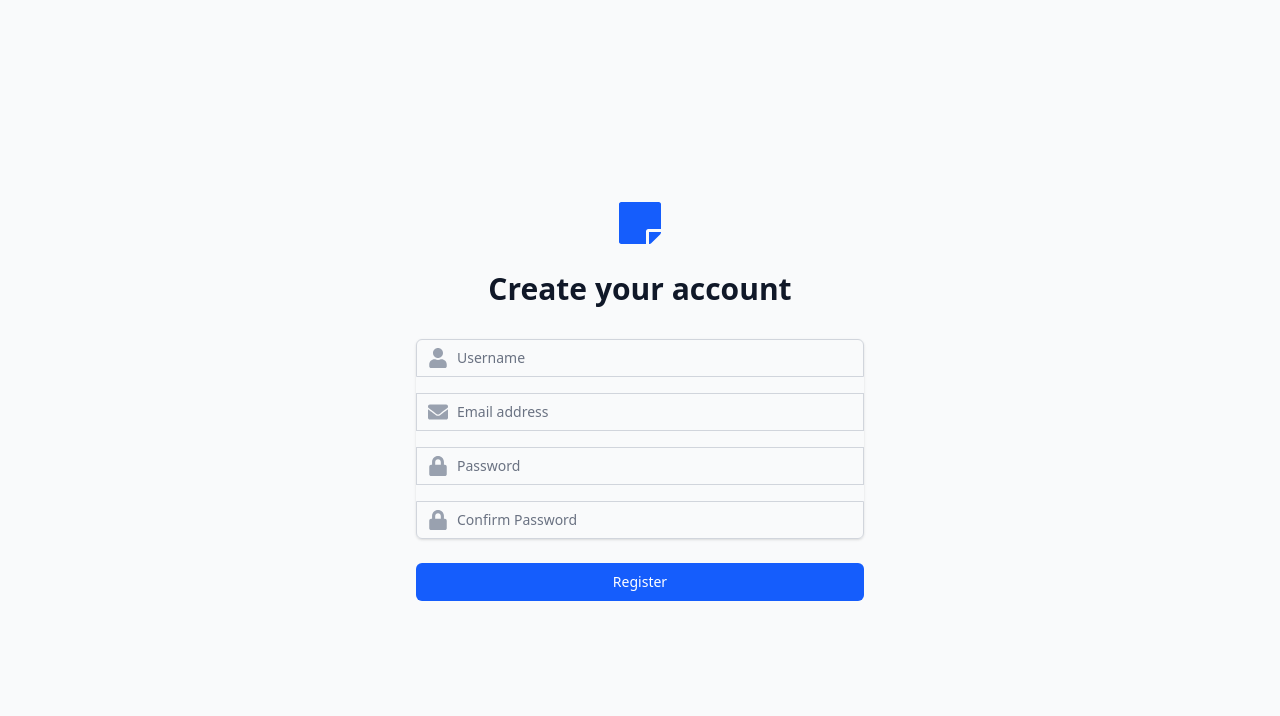
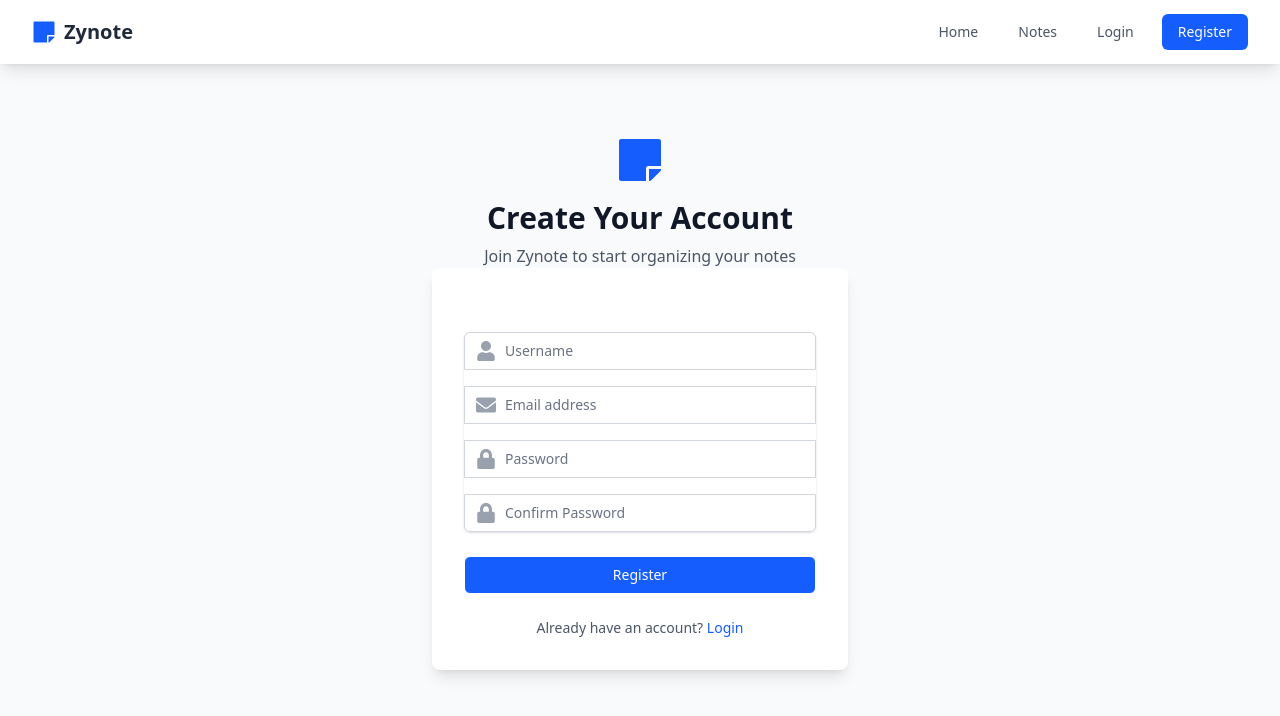
Before and after one commit to Vi303832/CM, a React (Vite) app in the folder front/: page /register in a window 1280 px wide. Shown: the top 716 px of the page. Built offline with nearby package versions, Linux system fonts and the light colour scheme.

Commit message:
İmprovements on register and login page ui + removed unnecessarylogs

```diff
--- a/front/src/pages/Login.jsx
+++ b/front/src/pages/Login.jsx
@@ -1,10 +1,11 @@
 import React, { useState } from 'react';
-import Navbar from '../components/Navbar';
 import { useNavigate } from 'react-router-dom';
-import axios from 'axios';
+import { FaStickyNote, FaEnvelope, FaLock } from 'react-icons/fa';
 import 'react-toastify/dist/ReactToastify.css';
 import { ToastContainer } from 'react-toastify';
 import { showToast } from '../utils/toast';
+import Navbar from '../components/Navbar';
+import axios from 'axios';
 
 const Login = () => {
     const navigate = useNavigate();
@@ -41,45 +42,63 @@ const Login = () => {
     };
 
     return (
-        <div className="h-screen flex flex-col">
+        <div className="min-h-screen bg-gray-50">
             <Navbar />
-            <ToastContainer />
-            <main className="pt-16 h-full flex items-center justify-center bg-gray-50">
-                <div className="bg-white p-8 rounded-lg shadow-md w-full max-w-md">
-                    <h2 className="text-2xl font-bold text-gray-800 mb-6 text-center">Login</h2>
-                    <form onSubmit={handleSubmit}>
+            <div className="max-w-md mx-auto pt-24 px-4">
+                <div className="text-center mt-10">
+                    <div className="flex justify-center mb-4">
+                        <FaStickyNote className="text-blue-600 text-5xl" />
+                    </div>
+                    <h1 className="text-3xl font-bold text-gray-900 mb-2">Welcome Back</h1>
+                    <p className="text-gray-600">Sign in to access your notes</p>
+                </div>
+                <div className="bg-white rounded-lg shadow-lg p-8">
+                    <ToastContainer position="top-right" autoClose={3000} />
+                    <form className="mt-8 space-y-6" onSubmit={handleSubmit}>
                         <div className="mb-4">
                             <label className="block text-gray-700 text-sm font-bold mb-2" htmlFor="email">
                                 Email
                             </label>
+                            <div className="relative">
+                                <div className="absolute inset-y-0 left-0 pl-3 flex items-center pointer-events-none">
+                                    <FaEnvelope className="h-5 w-5 text-gray-400" />
+                                </div>
                                 <input
                                     type="email"
                                     id="email"
                                     name="email"
                                     value={formData.email}
                                     onChange={handleChange}
-                                className="shadow appearance-none border rounded w-full py-2 px-3 text-gray-700 leading-tight focus:outline-none focus:shadow-outline"
+                                    className="appearance-none rounded-none relative block w-full px-3 py-2 pl-10 border border-gray-300 placeholder-gray-500 text-gray-900 focus:outline-none focus:ring-blue-500 focus:border-blue-500 focus:z-10 sm:text-sm"
+                                    placeholder="Email address"
                                     required
                                 />
+                            </div>
                         </div>
                         <div className="mb-6">
                             <label className="block text-gray-700 text-sm font-bold mb-2" htmlFor="password">
                                 Password
                             </label>
+                            <div className="relative">
+                                <div className="absolute inset-y-0 left-0 pl-3 flex items-center pointer-events-none">
+                                    <FaLock className="h-5 w-5 text-gray-400" />
+                                </div>
                                 <input
                                     type="password"
                                     id="password"
                                     name="password"
                                     value={formData.password}
                                     onChange={handleChange}
-                                className="shadow appearance-none border rounded w-full py-2 px-3 text-gray-700 leading-tight focus:outline-none focus:shadow-outline"
+                                    className="appearance-none rounded-none relative block w-full px-3 py-2 pl-10 border border-gray-300 placeholder-gray-500 text-gray-900 focus:outline-none focus:ring-blue-500 focus:border-blue-500 focus:z-10 sm:text-sm"
+                                    placeholder="Password"
                                     required
                                 />
+                            </div>
                         </div>
                         <div className="flex items-center justify-between">
                             <button
                                 type="submit"
-                                className="bg-blue-600 text-white px-4 py-2 rounded hover:bg-blue-700 transition-colors w-full cursor-pointer"
+                                className="group relative w-full flex justify-center py-2 px-4 border cursor-pointer border-transparent text-sm font-medium rounded-md text-white bg-blue-600 hover:bg-blue-700 focus:outline-none focus:ring-2 focus:ring-offset-2 focus:ring-blue-500"
                             >
                                 Login
                             </button>
@@ -98,7 +117,7 @@ const Login = () => {
                         </div>
                     </form>
                 </div>
-            </main>
+            </div>
         </div>
     );
 };
--- a/front/src/pages/Notes.jsx
+++ b/front/src/pages/Notes.jsx
@@ -213,12 +213,28 @@ const Notes = () => {
                     throw new Error('Invalid response format');
                 }
             } catch (err) {
+                let errorMessage = 'Failed to fetch notes';
 
-                setError('Failed to fetch notes');
+                if (err.response) {
+                    switch (err.response.status) {
+                        case 401:
+                            errorMessage = 'Please log in to view your notes';
+                            break;
+                        case 403:
+                            errorMessage = 'Your session has expired. Please log in again';
+                            break;
+                        case 404:
+                            errorMessage = 'No notes found';
+                            break;
+                        default:
+                            errorMessage = 'Unable to load notes. Please try again later';
+                    }
+                } else if (err.request) {
+                    errorMessage = 'Network error. Please check your connection';
+                }
 
-                if (notes.length === 0) {
-                    showToast.error('Failed to fetch notes');
-                }
+                setError(errorMessage);
+                showToast.error(errorMessage);
                 setNotes([]);
             } finally {
                 setIsLoading(false);
@@ -344,19 +360,12 @@ const Notes = () => {
         const fetchSummaryUsage = async () => {
             try {
                 const usage = await notesAPI.getSummaryUsage();
-                console.log(usage.remaining); // Correct property name
-
                 setSummaryUsage({
-                    count: usage.remaining, // Fixed typo here (remaning → remaining)
+                    count: usage.remaining,
                     nextReset: usage.nextReset
                 });
-
-                console.log(summaryUsage.nextReset)
-                // This will still show the old value because state updates are async
-                // console.log(summaryUsage.count);
-
             } catch (error) {
-                console.error('Failed to fetch summary usage:', error);
+                showToast.error('Failed to fetch summary usage');
             }
         };
 
@@ -370,7 +379,6 @@ const Notes = () => {
                 return;
             }
 
-            // Check if user has any remaining usages
             if (summaryUsage.count <= 0) {
                 showToast.error(`You've reached your weekly summary limit. Limit resets on ${summaryUsage.nextReset}`);
                 return;
@@ -381,7 +389,6 @@ const Notes = () => {
 
             const result = await notesAPI.summarizeNote(displayNote.content);
 
-            // Update the summary and usage information
             setSummary(result.summary);
             setSummaryUsage({
                 count: result.remaining,
@@ -391,15 +398,11 @@ const Notes = () => {
             setShowSummary(true);
             showToast.success(`Summary generated! You have ${result.remaining} summaries left this week.`);
         } catch (error) {
-            console.error('Summarization failed:', error);
-
-            // Handle limit reached error
             if (error.response?.status === 403) {
                 showToast.error(`${error.response.data.message}. Limit resets on ${error.response.data.nextReset}`);
                 return;
             }
 
-            // Handle other errors
             const errorMessage = error.response?.data?.error ||
                 error.response?.data?.message ||
                 error.message ||
--- a/front/src/pages/Register.jsx
+++ b/front/src/pages/Register.jsx
@@ -4,6 +4,7 @@ import { FaStickyNote, FaUser, FaLock, FaEnvelope } from 'react-icons/fa';
 import { ToastContainer, toast } from 'react-toastify';
 import 'react-toastify/dist/ReactToastify.css';
 import { authAPI } from '../api';
+import Navbar from '../components/Navbar';
 
 const Register = () => {
     const navigate = useNavigate();
@@ -54,17 +55,18 @@ const Register = () => {
     };
 
     return (
-        <div className="min-h-screen flex items-center justify-center bg-gray-50 py-12 px-4 sm:px-6 lg:px-8">
-            <ToastContainer position="top-right" autoClose={3000} />
-            <div className="max-w-md w-full space-y-8">
-                <div>
-                    <div className="flex justify-center">
+        <div className="min-h-screen bg-gray-50">
+            <Navbar />
+            <div className="max-w-md mx-auto pt-24 px-4">
+                <div className="text-center mt-10">
+                    <div className="flex justify-center mb-4">
                         <FaStickyNote className="text-blue-600 text-5xl" />
                     </div>
-                    <h2 className="mt-6 text-center text-3xl font-extrabold text-gray-900">
-                        Create your account
-                    </h2>
+                    <h1 className="text-3xl font-bold text-gray-900 mb-2">Create Your Account</h1>
+                    <p className="text-gray-600">Join Zynote to start organizing your notes</p>
                 </div>
+                <div className="bg-white rounded-lg shadow-lg p-8">
+                    <ToastContainer position="top-right" autoClose={3000} />
                     <form className="mt-8 space-y-6" onSubmit={handleSubmit}>
                         <div className="rounded-md shadow-sm -space-y-px">
                             <div className="mb-4">
@@ -145,13 +147,26 @@ const Register = () => {
                             <button
                                 type="submit"
                                 disabled={isLoading}
-                            className={`group relative w-full flex justify-center py-2 px-4 border border-transparent text-sm font-medium rounded-md text-white ${isLoading ? 'bg-blue-400' : 'bg-blue-600 hover:bg-blue-700'
+                                className={`group relative w-full flex justify-center py-2 px-4 border cursor-pointer order-transparent text-sm font-medium rounded-md text-white ${isLoading ? 'bg-blue-400' : 'bg-blue-600 hover:bg-blue-700'
                                     } focus:outline-none focus:ring-2 focus:ring-offset-2 focus:ring-blue-500`}
                             >
                                 {isLoading ? 'Registering...' : 'Register'}
                             </button>
                         </div>
+                        <div className="mt-4 text-center">
+                            <p className="text-sm text-gray-600">
+                                Already have an account?{' '}
+                                <button
+                                    type="button"
+                                    onClick={() => navigate('/login')}
+                                    className="text-blue-600 hover:text-blue-800 cursor-pointer"
+                                >
+                                    Login
+                                </button>
+                            </p>
+                        </div>
                     </form>
+                </div>
             </div>
         </div>
     );
```
Lines whose indentation alone changed are shown as unchanged.
